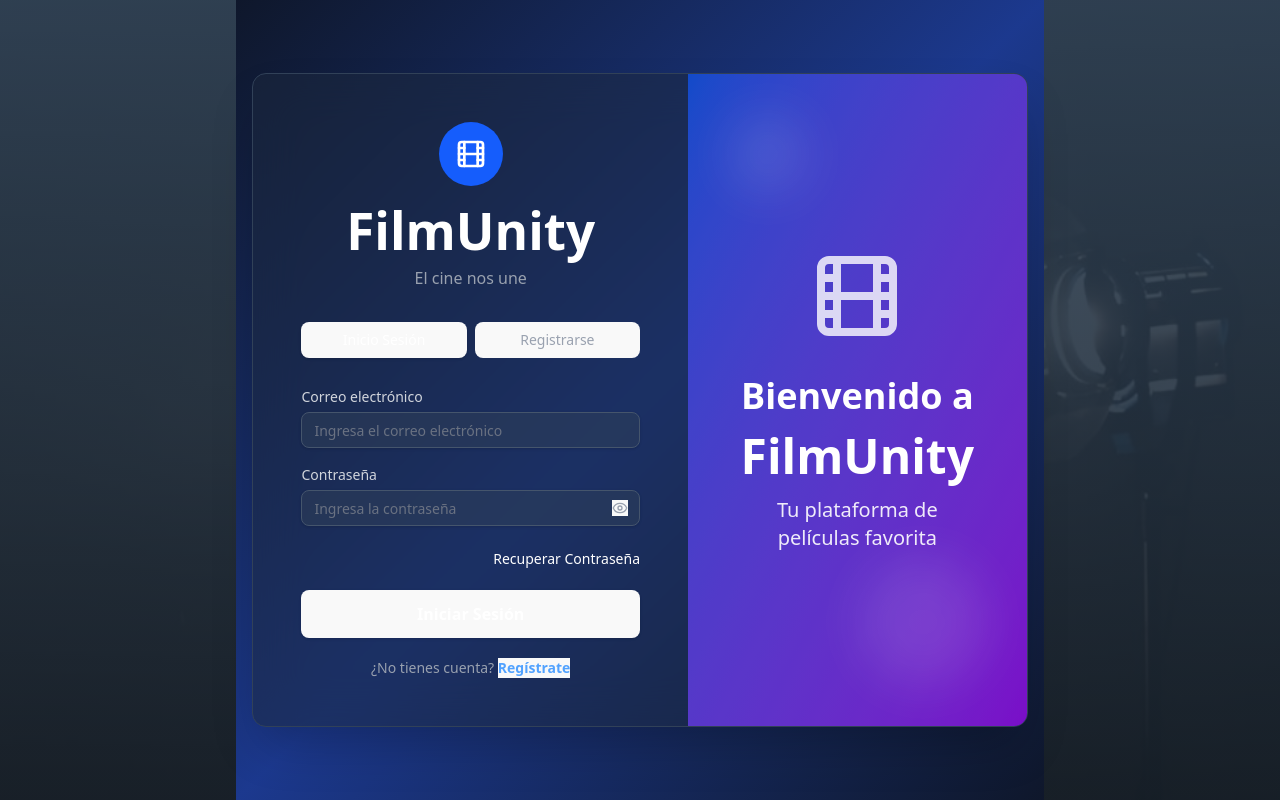
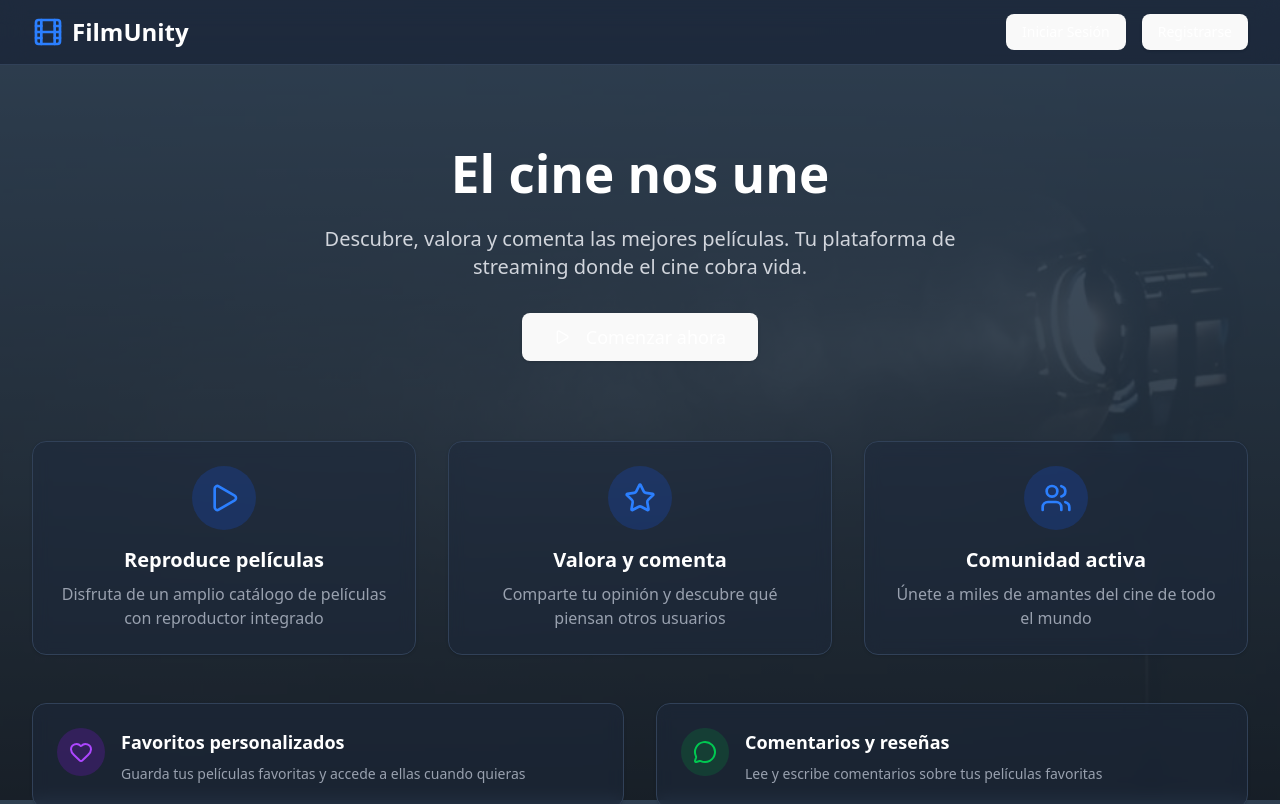
Before and after one commit to Mini-Proyecto-2/Frontend_Mini_Proyecto_2_Plataforma_De_Peliculas, a React (Vite) app: page / in a window 1280 px wide. Before the commit this address led to /login. Shown: the top 804 px of the page. Built offline with nearby package versions, Linux system fonts and the light colour scheme.

Commit message:
Complete welcome view

```diff
--- a/src/components/router/Loader.tsx
+++ b/src/components/router/Loader.tsx
@@ -1,14 +1,15 @@
 import { Spinner } from "../ui/spinner";
+import logo from "@/assets/logo-white.png";
 
 const FullScreenLoader = () => {
   return (
     <div className="flex flex-col min-h-screen min-w-screen items-center justify-center">
+      <img
+        src={logo}
+        alt="Logo FilmUnity"
+        className="h-20 object-contain"
+      />
       <Spinner className="size-[5rem]" />
-      <img
-        src="logo-white.png"
-        alt="Logo FilmUnity"
-        className="h-35 object-contain"
-      />
     </div>
   )
 }
--- /dev/null
+++ b/src/pages/NotFound.tsx
@@ -0,0 +1,22 @@
+import React from 'react';
+import { Button } from '@/components/ui/button';
+import logo from '@/assets/logo-white.png';
+
+const NotFound: React.FC = () => {
+
+  const handleNavigate = () => {
+    window.location.href = '/app';
+  }
+  return (
+    <div className="flex flex-col min-h-screen min-w-screen items-center justify-center">
+      <img src={logo} alt="Logo" className="h-20 object-contain" />
+      <section className='flex flex-col items-center space-y-4'>
+        <h1>404</h1>
+        <h2>Página no encontrada</h2>
+        <Button variant="secondary" size="lg" className="w-fit" onClick={handleNavigate}>Regresar a la página principal</Button>
+      </section>
+    </div>
+  );
+};
+
+export default NotFound;
--- a/src/pages/auth/Welcome.tsx
+++ b/src/pages/auth/Welcome.tsx
@@ -5,7 +5,7 @@ import { Card, CardContent } from '@/components/ui/card';
 
 export default function WelcomePage() {
   return (
-    <div className="min-h-screen bg-gradient-to-br from-slate-900 via-blue-900 to-slate-900">
+    <div className="min-h-screen">
       {/* Header/Navbar */}
       <nav className="bg-slate-900/50 backdrop-blur-md border-b border-slate-700">
         <div className="max-w-7xl mx-auto px-4 sm:px-6 lg:px-8">
@@ -15,12 +15,12 @@ export default function WelcomePage() {
               <span className="text-2xl font-bold text-white">FilmUnity</span>
             </div>
             <div className="flex gap-4">
-              <Link to="/login">
+              <Link to="../auth/iniciar-sesion">
                 <Button variant="ghost" className="text-white hover:bg-slate-800">
                   Iniciar Sesión
                 </Button>
               </Link>
-              <Link to="/login">
+              <Link to="../auth/registrarse">
                 <Button className="bg-blue-600 hover:bg-blue-700 text-white">
                   Registrarse
                 </Button>
@@ -40,7 +40,7 @@ export default function WelcomePage() {
             Descubre, valora y comenta las mejores películas.
             Tu plataforma de streaming donde el cine cobra vida.
           </p>
-          <Link to="/login">
+          <Link to="../auth/iniciar-sesion">
             <Button size="lg" className="bg-blue-600 hover:bg-blue-700 text-white text-lg px-8 py-6">
               <Play className="mr-2 h-5 w-5" />
               Comenzar ahora
--- a/src/router/AppRouter.tsx
+++ b/src/router/AppRouter.tsx
@@ -16,23 +16,25 @@ export default function AppRouter() {
     <AuthProvider>
       <BrowserRouter>
         <Routes>
-          {/* Rutas públicas */}
-          <Route path="/bienvenida" element={<WelcomePage />} />
-          <Route path="/mapa-sitio" element={<SiteMapPage />} />
+          {/* Public routes */}
+          <Route element={<PublicRoute />}>
+            <Route path="/" element={<WelcomePage />} />
+            <Route path="auth" element={<AuthLayout />}>
+              <Route path="iniciar-sesion" element={<LoginPage />} />
+              {/* <Route path="registrarse" element={<RegisterPage />} /> */}
+            </Route>
+            <Route path="mapa-sitio" element={<SiteMapPage />} />
+          </Route>
 
-          <Route element={<PublicRoute />}>
-            <Route path="/login" element={<AuthLayout />}>
-              <Route index element={<LoginPage />} />
+          {/* Protected routes */}
+          <Route element={<ProtectedRoute />}>
+            <Route path="dashboard" element={<MainLayout />}>
+              <Route index element={<Dashboard />} />
+              {/* More protected routes here */}
             </Route>
           </Route>
 
-          <Route element={<ProtectedRoute />}>
-            <Route path="/" element={<MainLayout />}>
-              <Route index element={<Dashboard />} />
-            </Route>
-          </Route>
-
-          {/* Ruta 404 */}
+          {/* 404 - must be at the end */}
           <Route path="*" element={<NotFound />} />
         </Routes>
         <Toaster position="bottom-right" richColors />
--- a/src/styles/app.css
+++ b/src/styles/app.css
@@ -3,7 +3,16 @@ body {
   background:
     linear-gradient(rgba(0, 0, 0, 0.5), rgba(0, 0, 0, 0.5)),
     linear-gradient(to top, #35495ed1, #6F98C4d1),
-    url('../assets/background.jpg') center center/cover no-repeat;
+    url('../assets/background.jpg');
+  background-size: cover;
+  background-position: center;
+  background-attachment: fixed;
+  background-repeat: no-repeat;
+  min-height: 100vh;
+}
+
+html {
+  height: 100%;
 }
 
 @keyframes logo-spin {
```
Also changed, not shown: src/assets/logo-white.png (renamed from public/logo-white.png).
